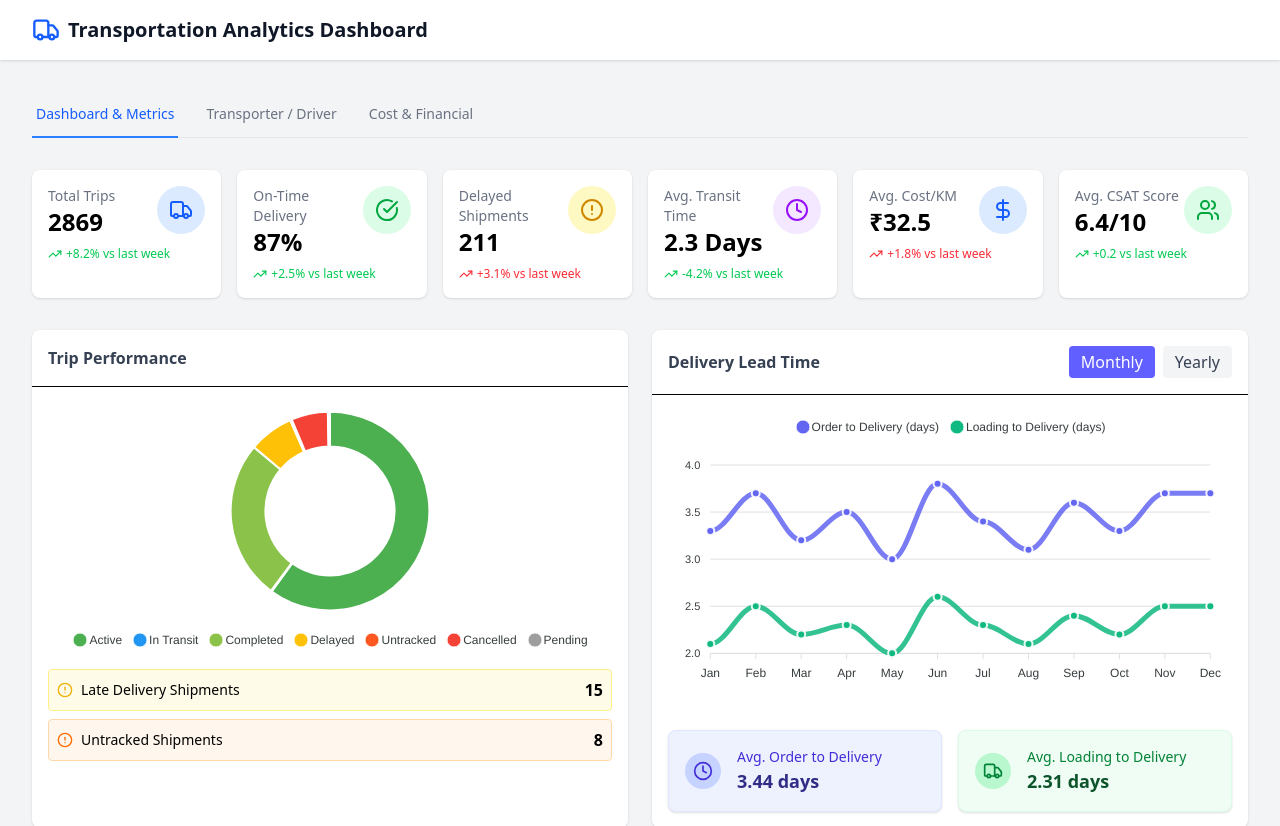
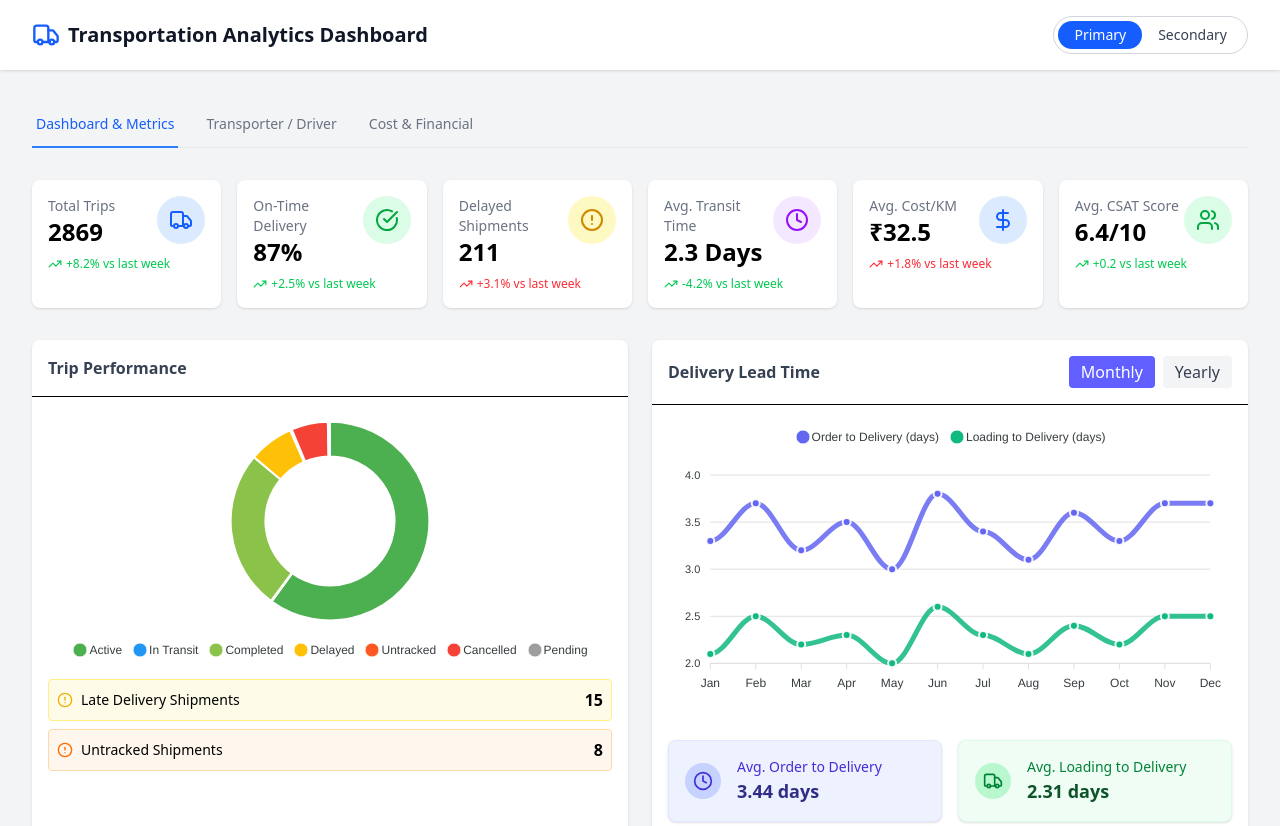
Before and after one commit to yxsh1401/CloudTrack_Dashboard, a React (Vite) app: page / in a window 1280 px wide. Shown: the top 826 px of the page. Built offline with nearby package versions, Linux system fonts and the light colour scheme.

Commit message:
Added a Primary and Secondary Toggle Button

```diff
--- a/src/components/Dashboard.jsx
+++ b/src/components/Dashboard.jsx
@@ -201,6 +201,8 @@ const tripChartSeries = tripBifurcationData.map((item) => item.value);
 const Dashboard = () => {
   const [activeTab, setActiveTab] = useState("dashboard");
   const [view, setView] = useState("monthly"); // or 'yearly'
+  const [mode, setMode] = useState("primary"); // Add mode state
+
   {
     /* Delivery Lead Time */
   }
@@ -454,7 +456,24 @@ const Dashboard = () => {
               Transportation Analytics Dashboard
             </h1>
           </div>
-          <div className="flex items-center space-x-4"></div>
+          <div className="inline-flex rounded-full border border-gray-300 bg-white p-1">
+  <button
+    onClick={() => setMode('primary')}
+    className={`px-4 py-1 text-sm font-medium rounded-full transition-colors duration-200 ${
+      mode === 'primary' ? 'bg-blue-600 text-white' : 'text-gray-700'
+    }`}
+  >
+    Primary
+  </button>
+  <button
+    onClick={() => setMode('secondary')}
+    className={`px-4 py-1 text-sm font-medium rounded-full transition-colors duration-200 ${
+      mode === 'secondary' ? 'bg-blue-600 text-white' : 'text-gray-700'
+    }`}
+  >
+    Secondary
+  </button>
+</div>
         </div>
       </header>
 
@@ -482,6 +501,7 @@ const Dashboard = () => {
             >
               Transporter / Driver
             </button>
+            {mode === 'primary' && (
               <button
                 onClick={() => setActiveTab("cost")}
                 className={`py-3 px-1 border-b-2 font-medium text-sm ${
@@ -492,7 +512,7 @@ const Dashboard = () => {
               >
                 Cost & Financial
               </button>
-
+            )}
           </nav>
         </div>
 
```
Lines whose indentation alone changed are shown as unchanged.
